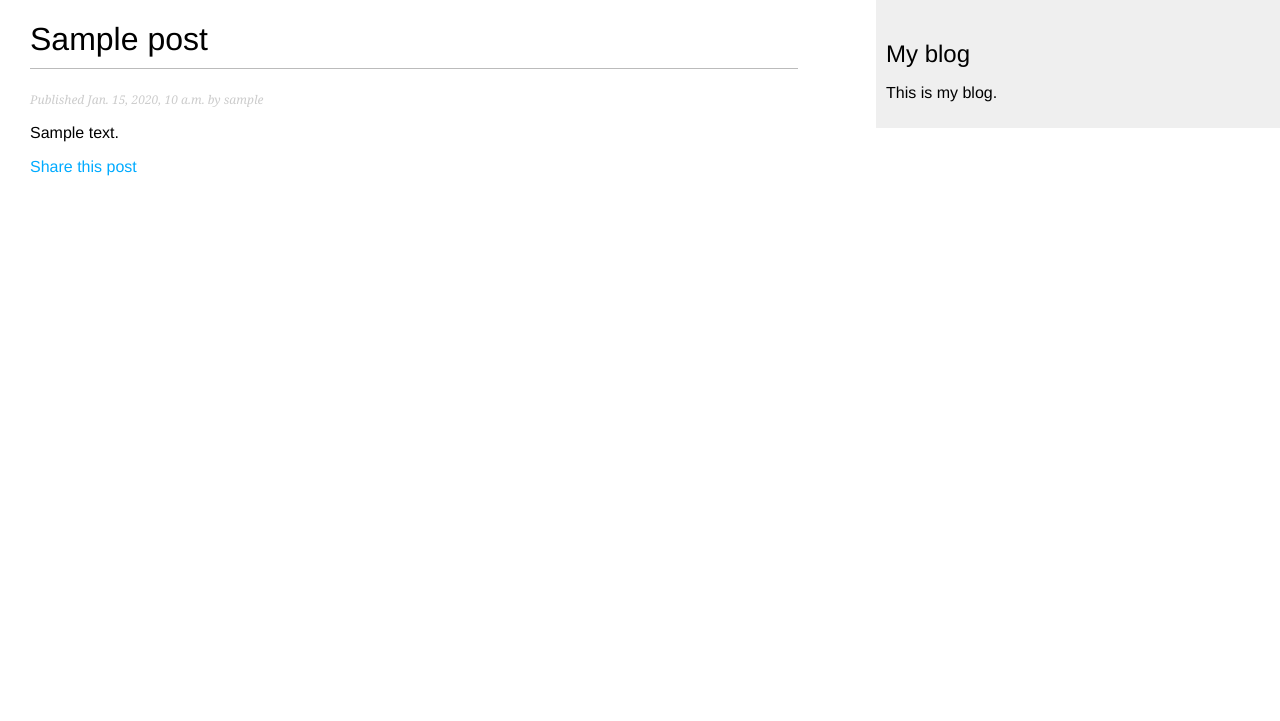
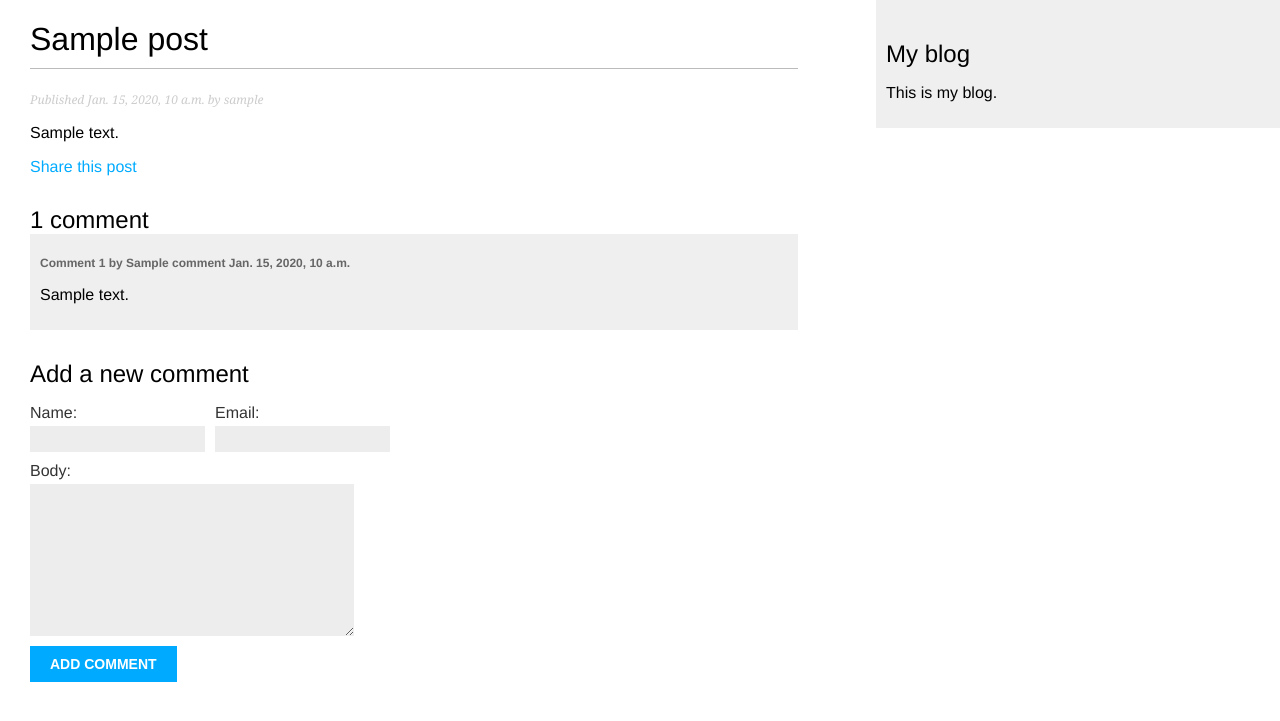
Before and after one commit to guilhermegouw/blog-django-5, a Django app: the page made by blog/forms.py in a window 1280 px wide. Shown: the top 721 px of the page. Run offline with Django 5.2, Linux system fonts and the light colour scheme; tables that the repository leaves empty hold one stand-in row (Sample ...).

Commit message:
Added comments feature

```diff
--- a/blog/forms.py
+++ b/blog/forms.py
@@ -1,4 +1,6 @@
 from django import forms
+
+from .models import Comment
 
 
 class EmailPostForm(forms.Form):
@@ -6,3 +8,9 @@ class EmailPostForm(forms.Form):
     email = forms.EmailField()
     to = forms.EmailField()
     comments = forms.CharField(required=False, widget=forms.Textarea)
+
+
+class CommentForm(forms.ModelForm):
+    class Meta:
+        model = Comment
+        fields = ("name", "email", "body")
--- a/blog/models.py
+++ b/blog/models.py
@@ -51,3 +51,24 @@ class Post(models.Model):
 
     def __str__(self):
         return self.title
+
+
+class Comment(models.Model):
+    post = models.ForeignKey(
+        Post, on_delete=models.CASCADE, related_name="comments"
+    )
+    name = models.CharField(max_length=80)
+    email = models.EmailField()
+    body = models.TextField()
+    created = models.DateTimeField(auto_now_add=True)
+    updated = models.DateTimeField(auto_now=True)
+    active = models.BooleanField(default=True)
+
+    class Meta:
+        ordering = ["created"]
+        indexes = [
+            models.Index(fields=["created"]),
+        ]
+
+    def __str__(self):
+        return f"Comment by {self.name} on {self.post}"
--- a/blog/templates/blog/post/detail.html
+++ b/blog/templates/blog/post/detail.html
@@ -11,4 +11,18 @@
   <p>
       <a href="{% url 'blog:post_share' post.id %}">Share this post</a>
   </p>
+  {% with comments.count as total_comments %}
+    <h2>{{ total_comments }} comment{{ total_comments|pluralize }}</h2>
+  {% endwith %}
+  {% for comment in comments %}
+    <div class="comment">
+      <p class="info">
+          Comment {{ forloop.counter }} by {{ comment.name }} {{ comment.created }}
+      </p>
+      {{ comment.body|linebreaks }}
+    </div>
+    {% empty %}
+    <p>There are no comments yet.</p>
+  {% endfor %}
+  {% include "blog/post/includes/comment_form.html" %}
 {% endblock %}
--- /dev/null
+++ b/blog/templates/blog/post/includes/comment_form.html
@@ -0,0 +1,16 @@
+<h2>Add a new comment</h2>
+<form action="{% url 'blog:post_comment' post.id %}" method="post">
+    <div class="left">
+        {{ form.name.as_field_group }}
+    </div>
+    <div class="left">
+        {{ form.email.as_field_group }}
+    </div>
+    <div>
+        {{ form.body.as_field_group }}
+    </div>
+    {% csrf_token %}
+    <p>
+        <input type="submit" value="Add comment">
+    </p>
+</form>
--- a/blog/urls.py
+++ b/blog/urls.py
@@ -12,4 +12,5 @@ urlpatterns = [
         name="post_detail",
     ),
     path("<int:post_id>/share/", views.post_share, name="post_share"),
+    path("<int:post_id>/comment/", views.post_comment, name="post_comment"),
 ]
--- a/blog/views.py
+++ b/blog/views.py
@@ -1,8 +1,9 @@
 from django.core.mail import send_mail
 from django.core.paginator import EmptyPage, PageNotAnInteger, Paginator
 from django.shortcuts import get_object_or_404, render
+from django.views.decorators.http import require_POST
 
-from .forms import EmailPostForm
+from .forms import CommentForm, EmailPostForm
 from .models import Post
 
 
@@ -28,7 +29,13 @@ def post_detail(request, year, month, day, post):
         publish__day=day,
         status=Post.Status.PUBLISHED,
     )
-    return render(request, "blog/post/detail.html", {"post": post})
+    comments = post.comments.filter(active=True)
+    form = CommentForm()
+    return render(
+        request,
+        "blog/post/detail.html",
+        {"post": post, "comments": comments, "form": form},
+    )
 
 
 def post_share(request, post_id):
@@ -53,3 +60,19 @@ def post_share(request, post_id):
         "blog/post/share.html",
         {"post": post, "form": form, "sent": sent},
     )
+
+
+@require_POST
+def post_comment(request, post_id):
+    post = get_object_or_404(Post, id=post_id, status=Post.Status.PUBLISHED)
+    comment = None
+    form = CommentForm(data=request.POST)
+    if form.is_valid():
+        comment = form.save(commit=False)
+        comment.post = post
+        comment.save()
+    return render(
+        request,
+        "blog/post/comment.html",
+        {"post": post, "form": form, "comment": comment},
+    )
```
Also changed, not shown: blog/admin.py (+8 -1 lines), blog/templates/blog/post/comment.html (added, +10 -0 lines), blog/migrations/0003_comment.py (added).
